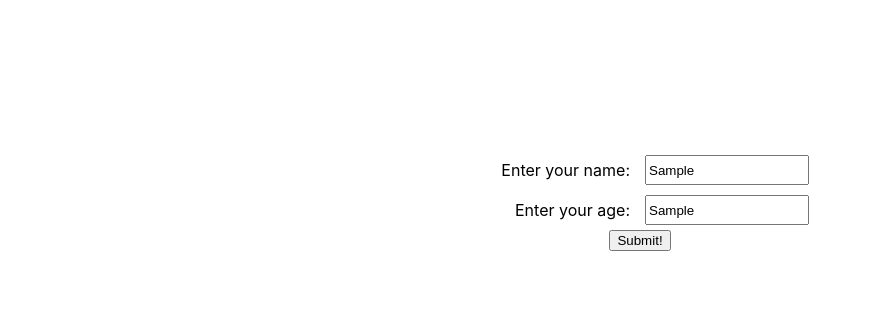
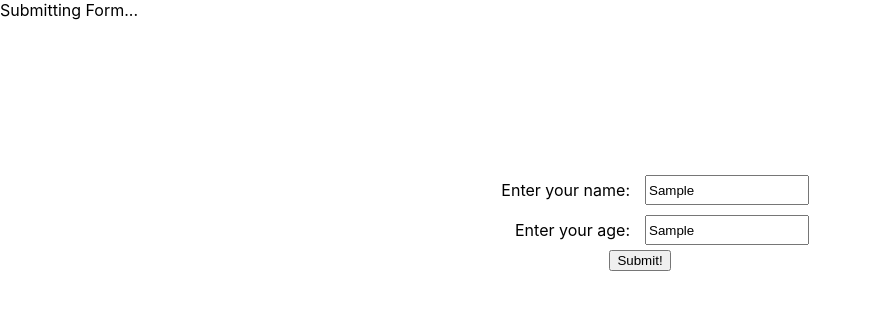
Before and after one commit to dthackray/React-Postgres-Database, a React (Create React App) app in the folder client/: page / in a window 1280 px wide. Both pictures are taken after typing "Sample", "Sample" into the empty fields and a click on the input "Submit!". Shown: the top 310 px of the page, without its empty margins (0-871 px from the left). Built offline with nearby package versions, Linux system fonts and the light colour scheme.

Commit message:
Include setTimeout to mimic API call, add submitting state

```diff
--- a/client/src/components/Form.js
+++ b/client/src/components/Form.js
@@ -1,15 +1,24 @@
 import Label from "./Label"
 import Field from "./Field"
 import Button from "./Button"
-import React from 'react'
+import React, { useState } from 'react'
 
+const Form = () => {
     const handleSubmit = e => {
         e.preventDefault()
+        setSubmitting(true)
+
+        setTimeout(() => {
+            setSubmitting(false)
             alert("You have submitted the form.")
+        }, 3000)
     }
 
-const Form = () => {
+    const [submitting, setSubmitting] = useState(false)
+
     return (
+        <div>
+            {submitting && <div>Submitting Form...</div>}
             <form className="form" onSubmit={handleSubmit}>
                 <Label htmlFor="name" text="Enter your name: " />
                 <Field name="name" id="name" />
@@ -17,6 +26,7 @@ const Form = () => {
                 <Field name="age" id="age" />
                 <Button type="submit" value="Submit!" />
             </form>
+        </div>
   )
 }
 
```
Also changed, not shown: 1 other file (tests, documents, lock files or other folders). Lines whose indentation alone changed are shown as unchanged.
